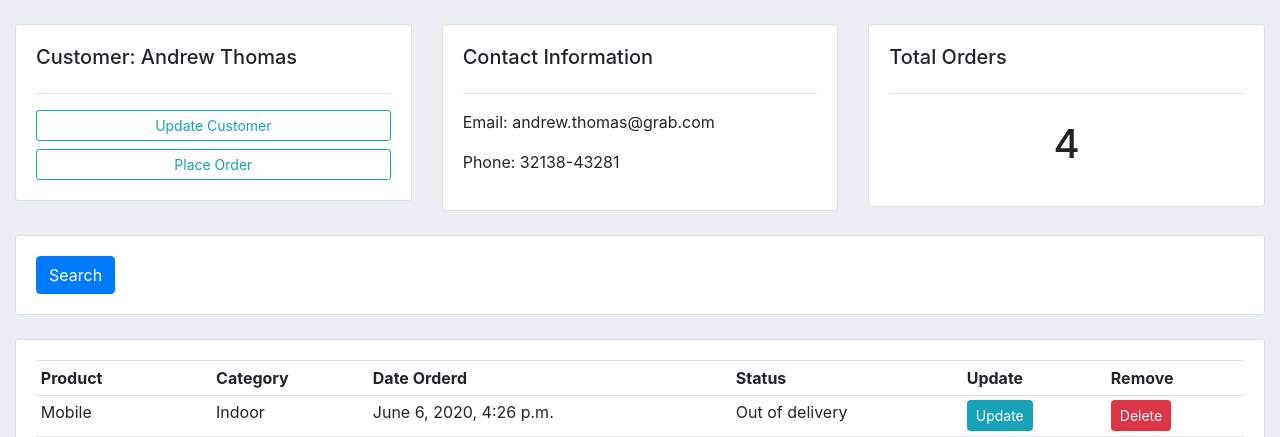
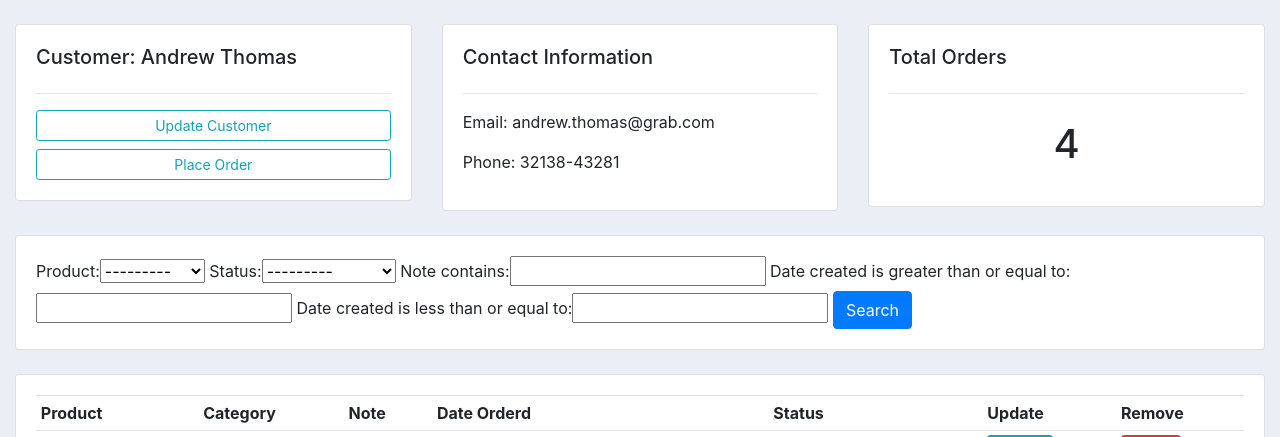
Before and after one commit to rnsharma10/crmApp, a Django app: page /customer/2/ in a window 1280 px wide. Shown: the part 62-499 px from the top of the page. Run offline with Django 3.2, Linux system fonts and the light colour scheme; data comes from the database, SQL or seed files in the repository; both versions use the stored data as it was after the commit; some libraries are stand-ins or nearby versions.

Commit message:
added filter

```diff
--- /dev/null
+++ b/accounts/filters.py
@@ -0,0 +1,13 @@
+import django_filters
+from django_filters import DateFilter, CharFilter
+from .models import *
+
+class OrderFilter(django_filters.FilterSet):
+	start_date = DateFilter(field_name="date_created", lookup_expr='gte')
+	end_date = DateFilter(field_name="date_created", lookup_expr='lte')
+	note = CharFilter(field_name="note", lookup_expr="icontains")
+	class Meta:
+
+		model = order
+		fields = '__all__'
+		exclude=['customer', 'date_created']
--- a/accounts/models.py
+++ b/accounts/models.py
@@ -44,6 +44,7 @@ class order(models.Model):
 	product = models.ForeignKey(Product, null=True, on_delete = models.SET_NULL)
 	date_created = models.DateTimeField(auto_now_add=True, null=True)
 	status = models.CharField(max_length=200, null=True, choices=STATUS)
+	note = models.CharField(max_length = 1000, null=True, blank=True)
 
 	def __str__(self):
-		return str(self.product.name)
+		return str(self.product.name+'-'+self.customer.name)
--- a/accounts/templates/accounts/customer.html
+++ b/accounts/templates/accounts/customer.html
@@ -39,8 +39,9 @@
 		<div class="col">
 			<div class="card card-body">
 				<form method="get">
+					{{ myFilter.form }}
+			    <button class="btn btn-primary" type="submit">Search</button>
 
-			    <button class="btn btn-primary" type="submit">Search</button>
 			  </form>
 			</div>
 		</div>
@@ -55,16 +56,18 @@
 					<tr>
 						<th>Product</th>
 						<th>Category</th>
+						<th>Note</th>
 						<th>Date Orderd</th>
 						<th>Status</th>
 						<th>Update</th>
 						<th>Remove</th>
 					</tr>
 
-					{% for ord in order%}
+					{% for ord in orders %}
 					<tr>
 						<td>{{ ord.product }}</td>
 						<td>{{ ord.product.category }}</td>
+						<td>{{ ord.note }}</td>
 						<td>{{ ord.date_created }}</td>
 						<td>{{ ord.status }}</td>
 						<td><a class="btn btn-sm btn-info" href="#">Update</a></td>
--- a/accounts/views.py
+++ b/accounts/views.py
@@ -5,6 +5,7 @@ from django.http import HttpResponse
 from django.forms import inlineformset_factory
 from .models import *
 from .forms import OrderForm
+from .filters import OrderFilter
 
 def home(request):
 	orders = order.objects.all()
@@ -29,10 +30,16 @@ def customer(request, pk):
 	customer = Customer.objects.get(id=pk)
 	orders = customer.order_set.all()
 	order_count = orders.count()
+
+	myFilter = OrderFilter(request.GET, queryset=orders)
+	orders = myFilter.qs
+
 	context={
 		'customer':customer,
-		'order': orders,
-		'order_count':order_count
+		'orders': orders,
+		'order_count':order_count,
+		'myFilter': myFilter,
+
 	}
 	return render(request,'accounts/customer.html', context)
 
--- a/crmVersion1/settings.py
+++ b/crmVersion1/settings.py
@@ -38,6 +38,7 @@ INSTALLED_APPS = [
     'django.contrib.sessions',
     'django.contrib.messages',
     'django.contrib.staticfiles',
+    'django_filters',
 ]
 
 MIDDLEWARE = [
```
Also changed, not shown: accounts/migrations/0006_auto_20200708_2307.py (added), db.sqlite3.
